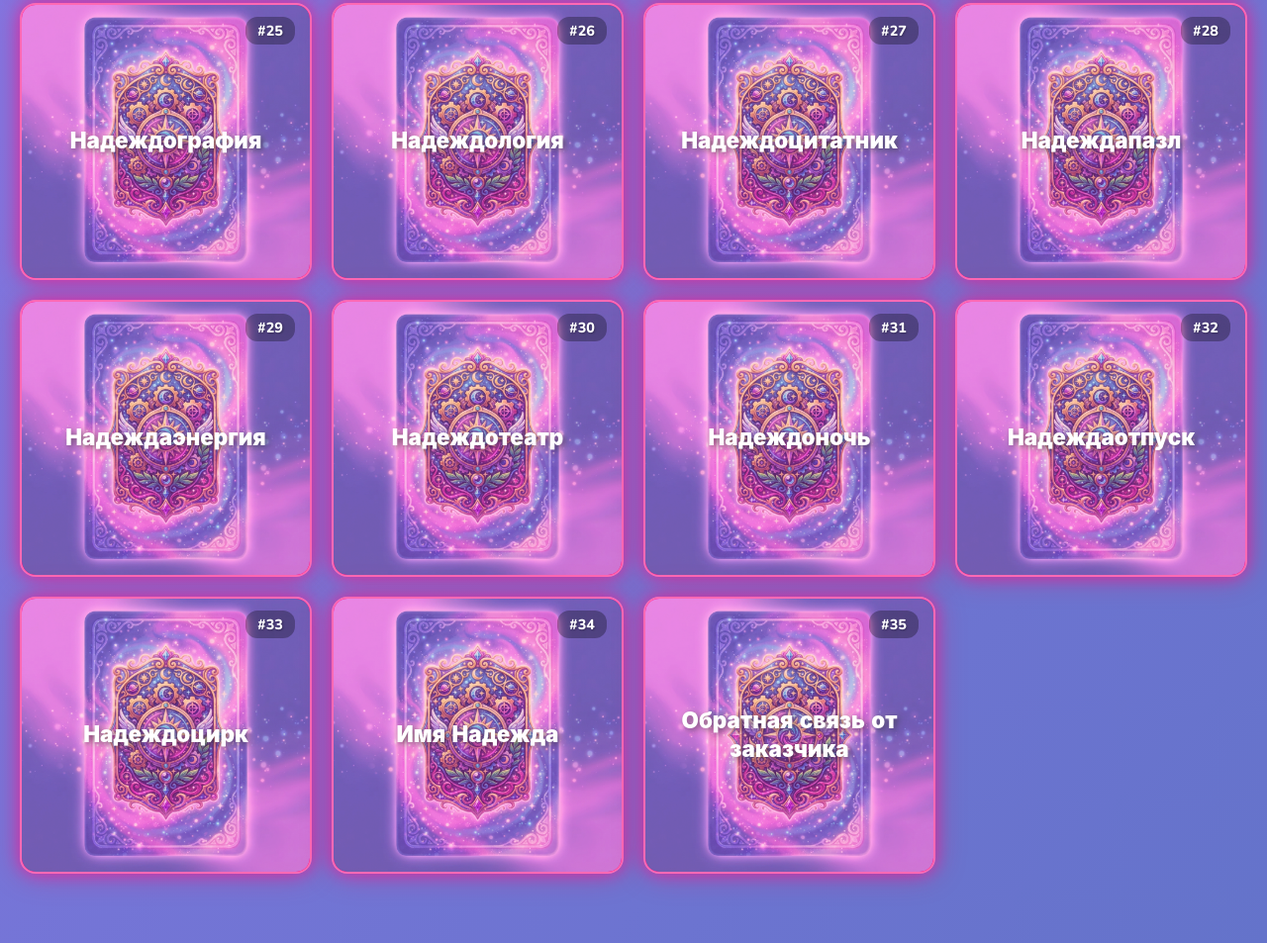
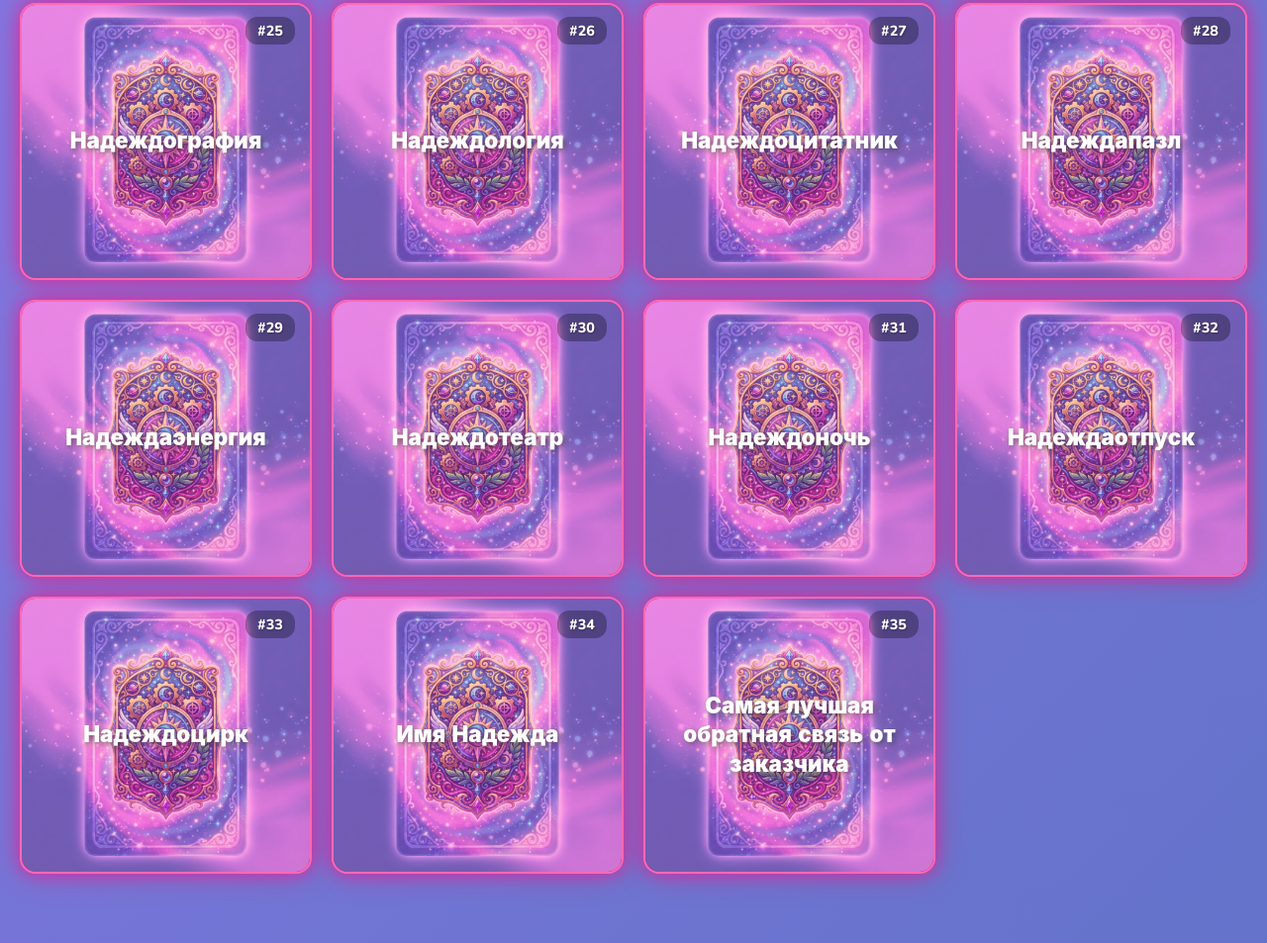
Before and after one commit to angelinaamorozova-cloud/Nadezhda, a plain HTML site: page index.html in a window 1280 px wide. Shown: the part 1964-2917 px from the top of the page at 99% size. Drawn offline with nearby package versions, Linux system fonts and the light colour scheme.

Commit message:
Update index.html

```diff
--- a/index.html
+++ b/index.html
@@ -65,7 +65,6 @@
             position: relative;
         }
 
-        /* Новый подход: два слоя вместо 3D-переворота — надёжно работает на iOS */
         .card-face {
             position: absolute;
             top: 0;
@@ -115,7 +114,6 @@
             transform: rotateY(180deg);
         }
 
-        /* Состояние перевёрнутой карточки */
         .card.flipped .card-front {
             opacity: 0;
             transform: rotateY(-180deg);
@@ -359,7 +357,7 @@
 <script>
     const cardsData = [
         { title: "Кофе", description: "Топливо переводчика: без него ни один текст не оживёт" },
-        { title: "Дедлайн", description: "Слово, которое звучит как приговор, но Надежда всегда успевает" },
+        { title: "Дедлайн", description: "Слово, которое звучит как приговор, но у Надежды все под контролем!" },
         { title: "Надеждометр", description: "Внутренний компас, который всегда указывает на грамматическую ошибку" },
         { title: "Срочный заказ", description: "Заказчик говорит «срочно», а срочно уже сделано ещё вчера!" },
         { title: "Терминология", description: "Три часа, четыре словаря, один момент просветления" },
@@ -370,12 +368,12 @@
         { title: "Работаю сверхурочно", description: "Потому что 'ещё пять минут' превратились в два часа" },
         { title: "Новое письмо от руководителя", description: "Глубокий вдох... и вперёд, к новым свершениям!" },
         { title: "Креативный перевод", description: "Когда буквальный не работает — включается искусство" },
-        { title: "Пятничная заявка на перевод", description: "Кофе, сосредоточенность, чудо — рецепт готов" },
+        { title: "Пятничная заявка на перевод", description: "Кофе, сосредоточенность, терпение — рецепт готов" },
         { title: "Нашла идеальное слово", description: "Момент эврики! Ради этого и работаем" },
-        { title: "Объём 10 000 слов", description: "Смотрит на часы, потом на текст — и начинает" },
-        { title: "Разные стили", description: "Юридический, технический, финансовый — я всё могу!" },
+        { title: "Объём 10 000 слов", description: "Смотрит на часы, потом на текст — и вперед" },
+        { title: "Разные стили", description: "Юридический, технический, финансовый — все осилю!" },
         { title: "Профессионализм", description: "Каждый перевод — это выверенный смысл и точность" },
-        { title: "Многозадачность", description: "Три проекта, два дедлайна, одна суперсила" },
+        { title: "Многозадачность", description: "Дом, работа, хобби - одна суперсила" },
         { title: "Люблю свою работу", description: "Потому что я создаю смыслы и соединяю миры!" },
         { title: "Работа в выходные", description: "А на улице такая солнечная погодка... но Надежда согласна!" },
         { title: "Надежда-стайл", description: "Состояние полной боевой готовности выйти поработать в праздники!" },
@@ -392,7 +390,7 @@
         { title: "Надеждаотпуск", description: "Мечта каждого переводчика: пару недель без бесконечного мониторинга почты" },
         { title: "Надеждоцирк", description: "Когда заказчик просит 'просто чуть-чуть поправить', а это перевести всё заново" },
         { title: "Имя Надежда", description: "Имя славянского происхождения, означает 'вера в лучшее'. Одна из трёх христианских добродетелей — Вера, Надежда, Любовь. Символизирует оптимизм, стойкость и способность вдохновлять других", longText: true },
-        { title: "Обратная связь от заказчика", description: "Спасибо за оперативность!" }
+        { title: "Самая лучшая обратная связь от заказчика", description: "Спасибо за оперативность и внимательность!" }
     ];
 
     let flippedCount = 0;
```
